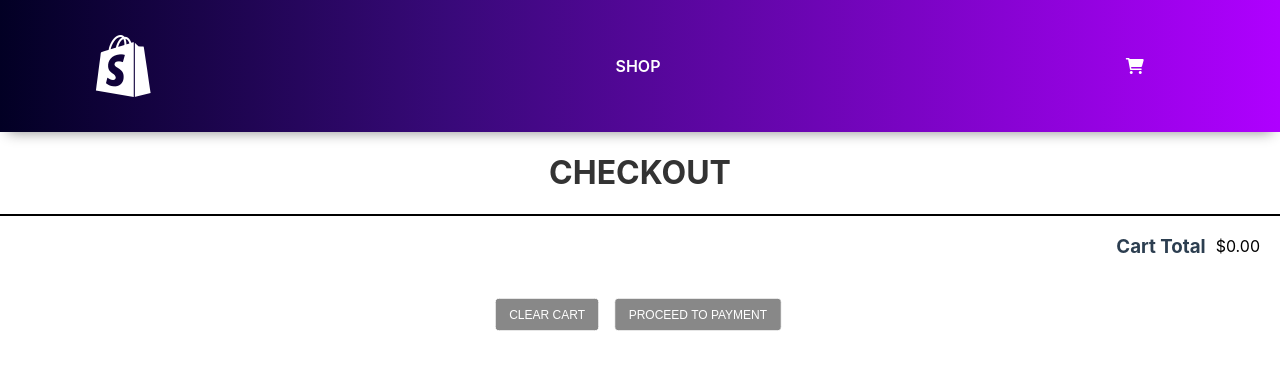
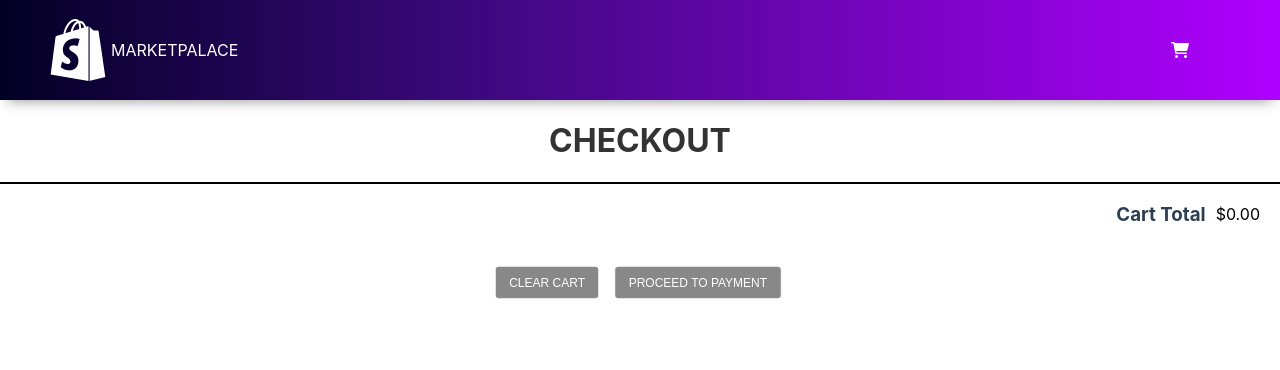
Before and after one commit to fermorelli/E-commerce, a React (Create React App) app: page /checkout in a window 1280 px wide. Shown: the top 370 px of the page. Built offline with nearby package versions, Linux system fonts and the light colour scheme.

Commit message:
small fixes in styling and ux

```diff
--- a/src/components/cart/cart.module.css
+++ b/src/components/cart/cart.module.css
@@ -3,7 +3,7 @@
     width: 18vw;
     height: fit-content;
     top: 60px;
-    right: 150px;
+    right: 75px;
     border-radius: 5px;
     background-color: white;
     border: 1px solid gray;
--- a/src/components/modal/modal.jsx
+++ b/src/components/modal/modal.jsx
@@ -47,7 +47,7 @@ export const Modal = ({ setIsOpen })=>{
         const dataString = JSON.stringify(data);
         if(dataString.length>150){
             swal('purchase done', 'thank you for your buy', 'success').then(()=>{
-                window.location.href='/shop'
+                window.location.href='/'
             })
             setIsOpen(false);
             clearCart();
--- a/src/components/modal/validations.js
+++ b/src/components/modal/validations.js
@@ -5,7 +5,7 @@ export const schema = Joi.object({
     .min(16)
     .max(16)
     .required()
-    .pattern(/[0-9 ]+/)
+    .pattern(new RegExp(/^[0-9]*$/))
     .messages({
         'string.min': 'Card Number must contain 16 digits',
         'string.max': 'Card Number must contain 16 digits',
--- a/src/components/nav/Nav.jsx
+++ b/src/components/nav/Nav.jsx
@@ -10,15 +10,13 @@ function Nav() {
   return (
     <nav>
         <div className={styles.logo}>
-          <i class="fa-brands fa-shopify fa-4x"></i>
+            <i class="fa-brands fa-shopify fa-4x"></i>
+            <Link to='/'>
+              <span>MARKETPALACE</span>
+            </Link>
         </div>
-        <ul className={styles.navLinks}>
-            <Link to='/'>
-            <li>Shop</li>
-            </Link>
-        </ul>
         <div className={styles.cart}>
-          <i className="fa-solid fa-shopping-cart" onClick={showHideCart}></i>
+          <i className="fa-solid fa-shopping-cart" id={styles.cart} onClick={showHideCart}></i>
           { cartItems.length > 0 && <div className={styles.itemCount}>
             <div className={styles.cartCounter}>
               <span>{cartItems.length}</span>
--- a/src/components/nav/nav.module.css
+++ b/src/components/nav/nav.module.css
@@ -5,32 +5,31 @@ nav{
     width: 100vw;
     z-index: 400;
     display: flex;
-    justify-content: space-around;
+    justify-content: space-between;
     align-items: center;
     min-height: 8vh;
     background: rgb(2,0,36);
     background: linear-gradient(90deg, rgba(2,0,36,1) 0%, rgba(56,9,121,1) 35%, rgba(175,0,255,1) 100%);
+    box-shadow: 0px 8px 13px -8px rgba(0,0,0,0.46);
+    color: white;
+  }
+
+  .logo i{
+    color: white;
+  }
+  .logo a{
     color: white;
     text-decoration: none;
     text-transform: uppercase;
-    box-shadow: 0px 8px 13px -8px rgba(0,0,0,0.46);
-  }
-  nav li{
-    color: white;
-    text-decoration: none;
-  }
-  .navLinks{
-    width: 40%;
-    display: flex;
-    justify-content: space-around;
-    align-items: center;
-    list-style: none;
-    text-decoration: none;
+    align-self: center;
+    margin-left: 5px;
   }
 
-  .navLinks a{
-    text-decoration: none;
-    font-weight: 600;
+  .logo{
+    display: flex;
+    justify-content: center;
+    align-content: center;
+    margin-left: 50px;
   }
 
   .cart{
@@ -40,6 +39,11 @@ nav{
     display: flex;
     align-items: center;
     justify-content: center;
+    margin-right: 50px;
+  }
+
+  .cart i{
+    cursor: pointer;
   }
 
   .cartCounter {
```
